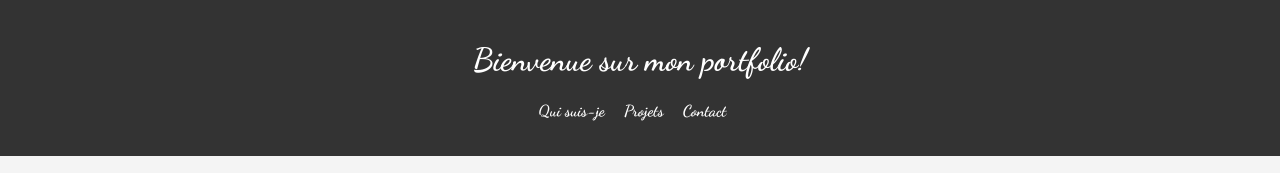
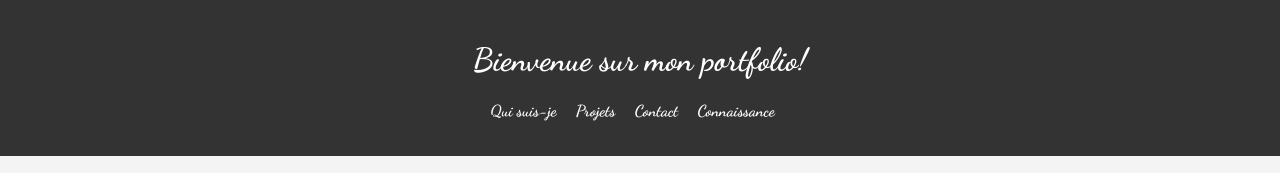
Before and after one commit to Sihtamswag/carpentiermathis.github.io, a plain HTML site: page index.html in a window 1280 px wide. Shown: the top 173 px of the page. Drawn offline with Linux system fonts and the light colour scheme.

Commit message:
connaissance.html contact.html index.html projets.html

```diff
--- a/index.html
+++ b/index.html
@@ -15,6 +15,7 @@
                 <li><a href="#about">Qui suis-je</a></li>
                 <li><a href="projets.html">Projets</a></li>
                 <li><a href="#contact.html">Contact</a></li>
+                <li><a href="connaissance.html">Connaissance</a></li>
             </ul>
         </nav>
     </header>
```
Also changed, not shown: contact.html (+1 -0 lines), projets.html (+1 -0 lines).
